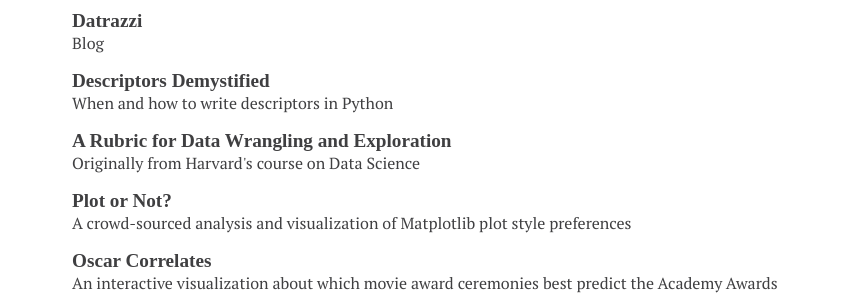
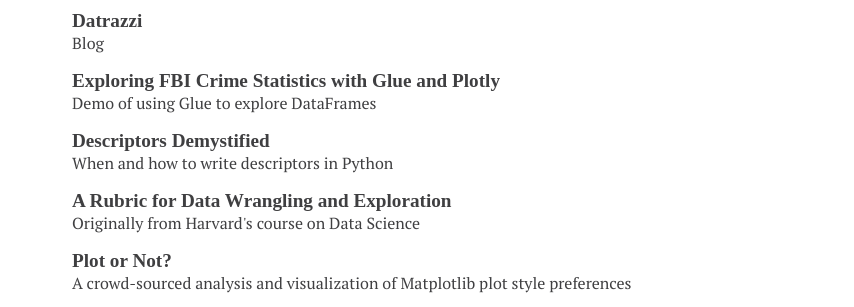
Before and after one commit to ChrisBeaumont/ChrisBeaumont.github.io, a plain HTML site: page index.html in a window 1280 px wide. Shown: the part 739-1046 px from the top of the page, without its empty margins (208-1062 px from the left). Drawn offline with Linux system fonts and the light colour scheme.

Commit message:
add FBI notebook

```diff
--- a/index.html
+++ b/index.html
@@ -71,6 +71,11 @@
                     <li>
                         <a class="section-item-label" href="http://datarazzi.wordpress.com">Datrazzi </a>
                         <br>Blog
+                    </li>
+
+                    <li>
+                        <a class="section-item-label" href="http://nbviewer.ipython.org/github/ChrisBeaumont/crime/blob/master/glue_plotly_fbi.ipynb">Exploring FBI Crime Statistics with Glue and Plotly </a>
+                        <br>Demo of using Glue to explore DataFrames
                     </li>
 
                     <li>
```
Also changed, not shown: 1 other file.
